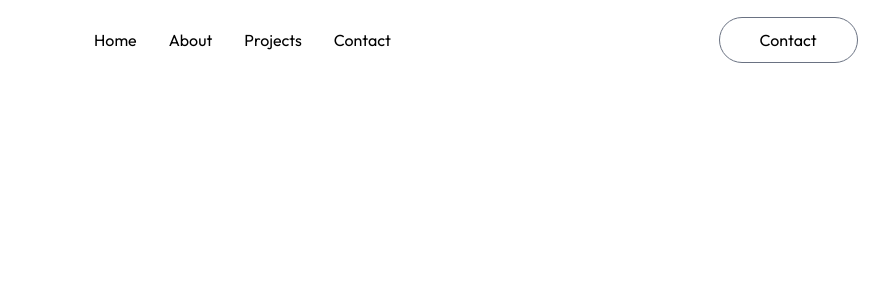
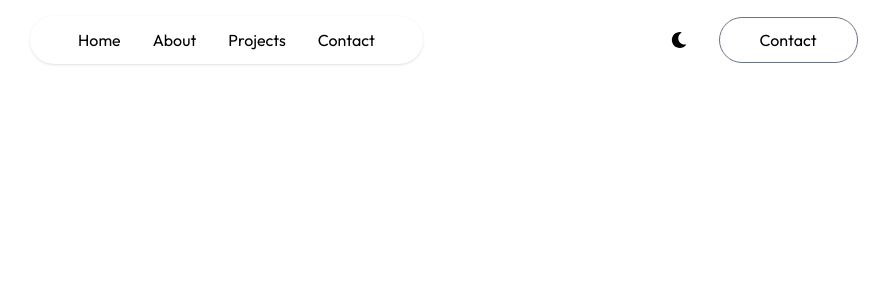
Before and after one commit to allison-stack/personal-portfolio, a Next.js app: page / in a window 1280 px wide. Shown: the top 300 px of the page, without its empty margins (320-1209 px from the left). Built offline with nearby package versions, Linux system fonts and the light colour scheme; a web font is replaced by a local one.

Commit message:
add menu and light/dark mode buttons

```diff
--- a/app/components/Navbar.jsx
+++ b/app/components/Navbar.jsx
@@ -1,4 +1,6 @@
 import React from 'react'
+import { FaMoon } from 'react-icons/fa';
+import { MdOutlineMenu } from "react-icons/md";
 
 const Navbar = () => {
   return (
@@ -7,14 +9,20 @@ const Navbar = () => {
             <a href="#top">
 
             </a>
-            <ul className='hidden md:flex items-center gap-6 lg:gap-8 rounded-full px-12 py-3'>
+            <ul className='hidden md:flex items-center gap-6 lg:gap-8 rounded-full px-12 py-3 bg-white shadow-sm bg-opacity-50'>
                 <li><a href="#home">Home</a></li>
                 <li><a href="#about">About</a></li>
                 <li><a href="#projects">Projects</a></li>
                 <li><a href="#contact">Contact</a></li>
             </ul>
-            <div>
+            <div className='flex items-center gap-4'>
+                <button>
+                    <FaMoon />
+                </button>
                 <a href="#contact" className='hidden lg:flex items-center gap-3 px-10 py-2.5 border border-gray-500 rounded-full ml-4'>Contact</a>
+                <button className='block md:hidden ml-3'>
+                    <MdOutlineMenu />
+                </button>
             </div>
         </nav>
     </>
```
Also changed, not shown: package.json (+4 -3 lines), 1 other file (tests, documents, lock files or other folders).
